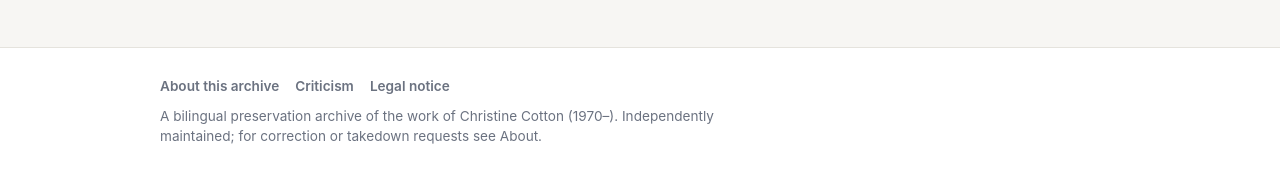
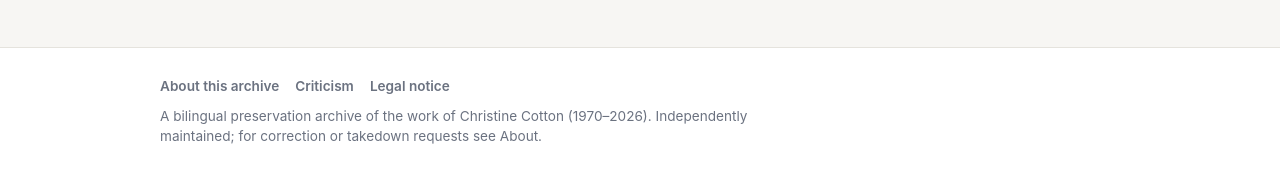
Before and after one commit to mroswell/ChristineCottonArchive.com, a Jekyll site: the page built from en/index.html, in a window 1280 px wide. Shown: the part 809-989 px from the top of the page. Built offline with Jekyll 4.4.1, drawn with Linux system fonts in a browser that asks for light colours; some of the changed lines change nothing that is shown.

Commit message:
Close the date range in the footer attribution
The footer's bilingual attribution string still had "(1970–)" with the
hyphen left dangling. Match the home page bios at "(1970–2026)".

```diff
--- a/_includes/footer.html
+++ b/_includes/footer.html
@@ -3,7 +3,7 @@
   {%- assign foot_critics = "Critiques" -%}
   {%- assign foot_legal = "Mentions légales" -%}
   {%- assign foot_contact_label = "Contact / corrections" -%}
-  {%- assign foot_attrib = "Site bilingue de préservation des travaux de Christine Cotton (1970–). Géré indépendamment ; pour toute demande de correction ou de retrait, voir À propos." -%}
+  {%- assign foot_attrib = "Site bilingue de préservation des travaux de Christine Cotton (1970–2026). Géré indépendamment ; pour toute demande de correction ou de retrait, voir À propos." -%}
   {%- assign url_about = "/fr/a-propos/" -%}
   {%- assign url_critics = "/fr/critiques/" -%}
   {%- assign url_legal = "/fr/mentions-legales/" -%}
@@ -12,7 +12,7 @@
   {%- assign foot_critics = "Criticism" -%}
   {%- assign foot_legal = "Legal notice" -%}
   {%- assign foot_contact_label = "Contact / corrections" -%}
-  {%- assign foot_attrib = "A bilingual preservation archive of the work of Christine Cotton (1970–). Independently maintained; for correction or takedown requests see About." -%}
+  {%- assign foot_attrib = "A bilingual preservation archive of the work of Christine Cotton (1970–2026). Independently maintained; for correction or takedown requests see About." -%}
   {%- assign url_about = "/en/about/" -%}
   {%- assign url_critics = "/en/criticism/" -%}
   {%- assign url_legal = "/en/legal/" -%}
```
